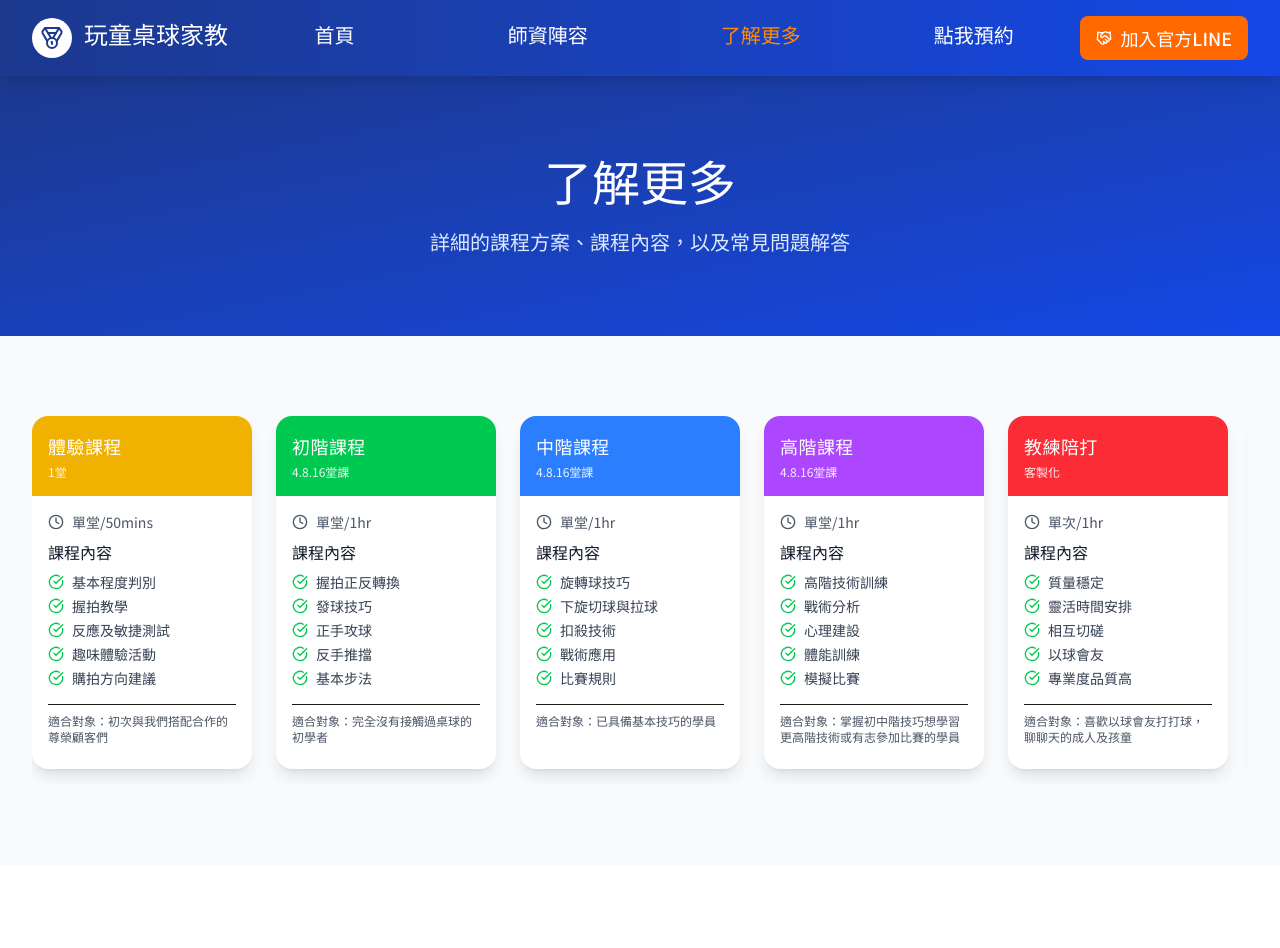
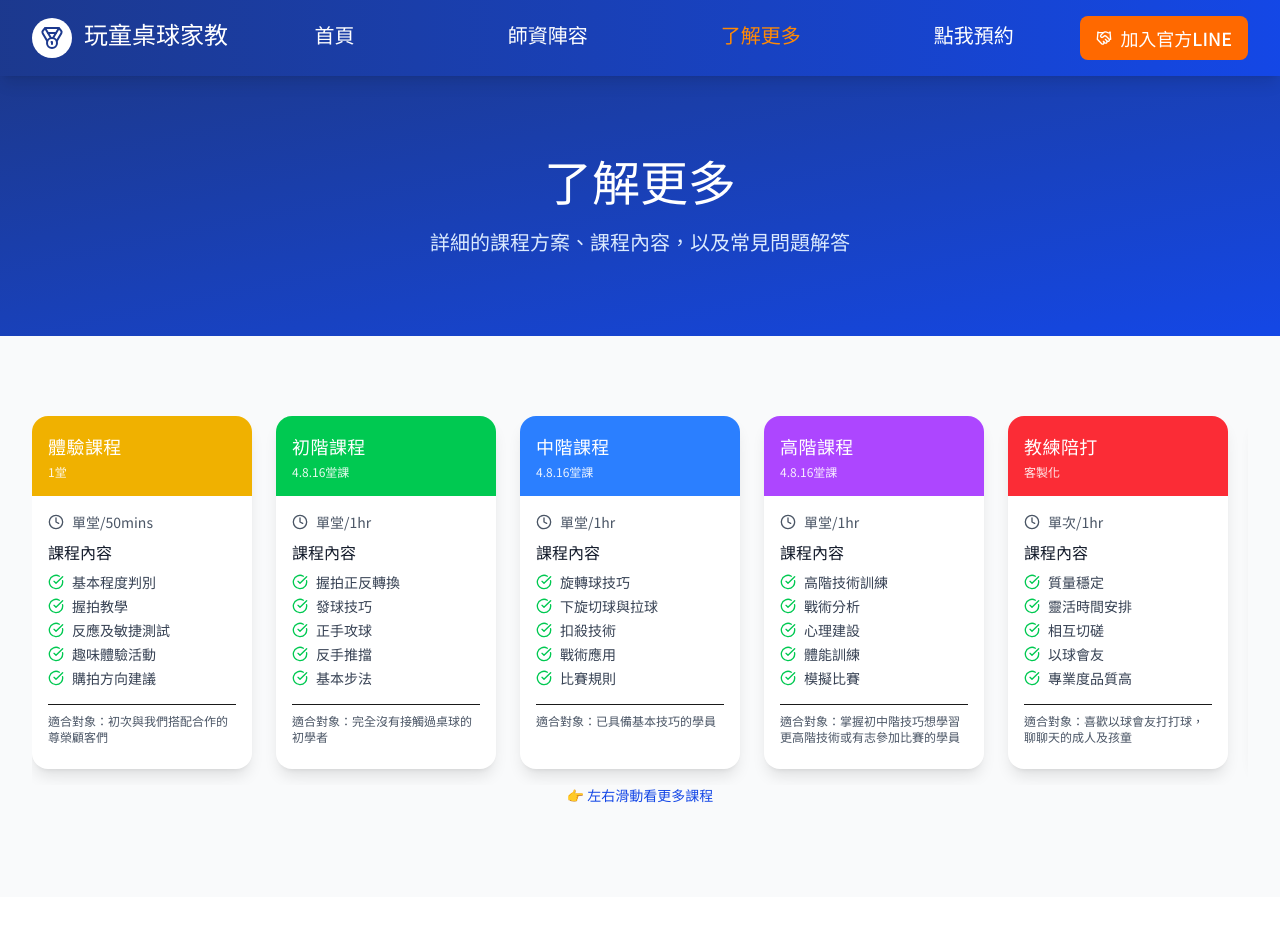
Before and after one commit to pp-dream/website, a React (Vite) app: page /website/more in a window 1280 px wide. Shown: the top 948 px of the page. Built offline with nearby package versions, Linux system fonts and the light colour scheme; a web font is replaced by a local one.

Commit message:
新增左右滑動提示

```diff
--- a/src/pages/More.tsx
+++ b/src/pages/More.tsx
@@ -165,7 +165,7 @@ const More: React.FC = () => {
       </section>
 
       {/* Courses Section */}
-      <section className="py-20 bg-gray-50">
+            <section className="py-20 bg-gray-50">
         <Container>
           <div className="flex gap-6 overflow-x-auto pb-4">
   {courses.map((course, index) => (
@@ -200,13 +200,17 @@ const More: React.FC = () => {
           <p className="text-xs text-gray-600 mb-2">
             <strong>適合對象：</strong>{course.suitable}
           </p>
-        </div>
-      </div>
+                  </div>
+                        </div>
     </div>
-  ))}
+      ))}
 </div>
         </Container>
+        <div className="block text-center text-sm text-blue-700 mb-3 select-none">
+  👉 左右滑動看更多課程
+</div>
       </section>
+
 
       {/* Facilities Section */}
       <section className="py-20 bg-white">
```
